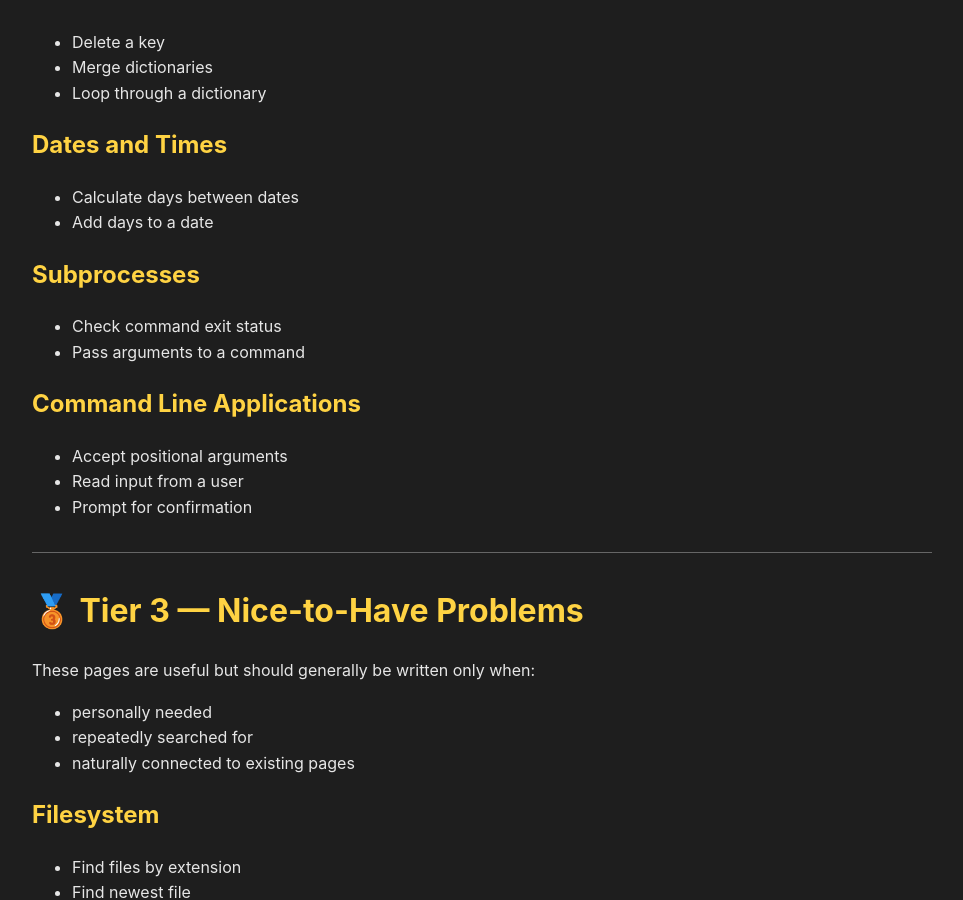
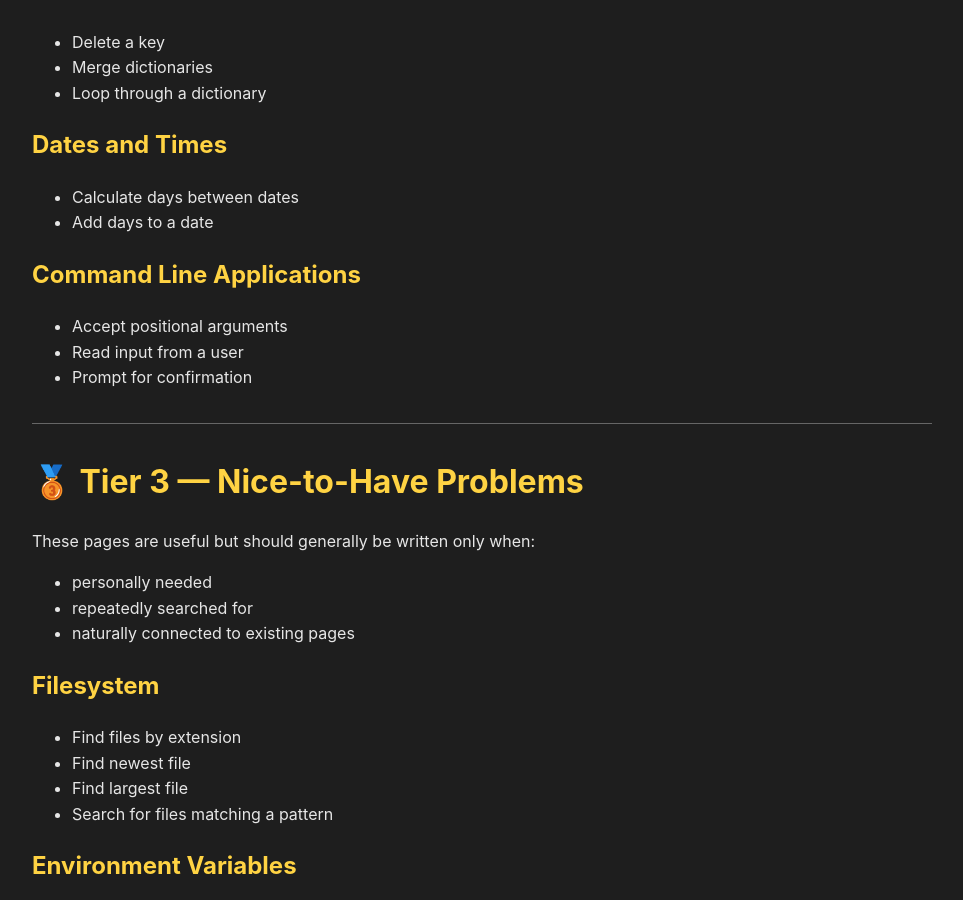
Before and after one commit to jbakchr/easier-python-docs, a Jekyll site: the page built from ROADMAP.md, in a window 1280 px wide and 900 px high, scrolled down 6171 px. Shown: the whole window, without its empty margins (158-1121 px from the left). Built offline with Jekyll 4.4.1, drawn with Linux system fonts in a browser that asks for light colours; our own code applies the rules of GitHub Pages for plain Markdown files.

Commit message:
docs(roadmap): delete empty Subprocesses section

```diff
--- a/ROADMAP.md
+++ b/ROADMAP.md
@@ -253,11 +253,6 @@ Useful tasks that developers encounter occasionally.
 - Calculate days between dates
 - Add days to a date
 
-## Subprocesses
-
-- Check command exit status
-- Pass arguments to a command
-
 ## Command Line Applications
 
 - Accept positional arguments
```
